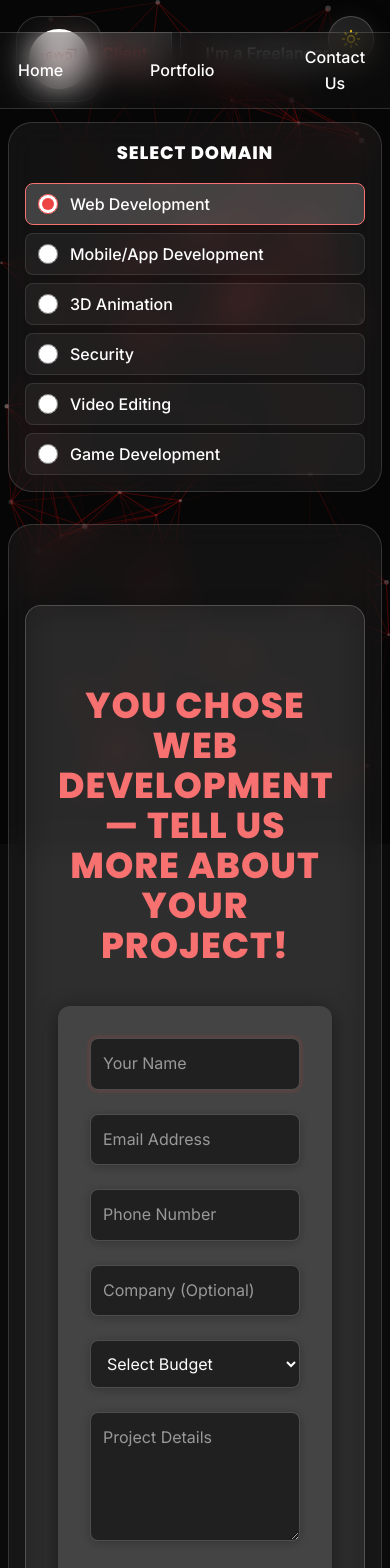
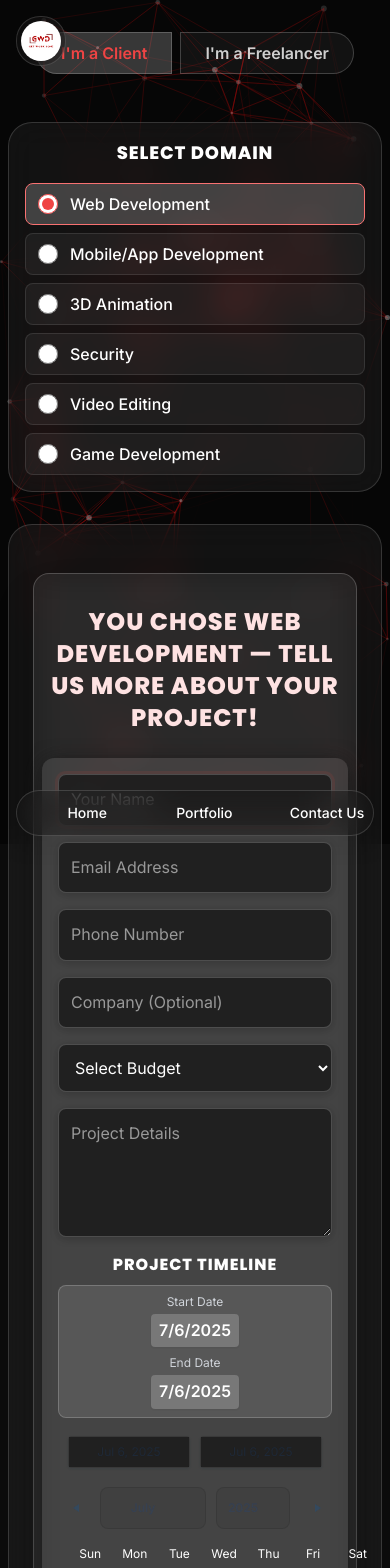
Before and after one commit to Rahmanp-dev/GWD-WEB, a Next.js app: page /services in a window 390 px wide. Shown: the top 1568 px of the page. Built offline with nearby package versions, Linux system fonts and the light colour scheme.

Commit message:
mobile responsiveness

```diff
--- a/app/layout.tsx
+++ b/app/layout.tsx
@@ -4,7 +4,7 @@ import { Toaster } from "react-hot-toast";
 import BackgroundSelector from "../components/BackgroundSelector";
 import FloatingNavbar from "../components/ui/FloatingNavbar";
 import TopLeftLogo from "../components/ui/TopRightLogo";
-import ThemeToggle from "../components/ui/ThemeToggle";
+
 import "./globals.css";
 
 const inter = Inter({ subsets: ["latin"] });
@@ -41,10 +41,10 @@ export default function RootLayout({
               // Debug background loading
               console.log('Layout: BackgroundSelector should be loading...');
 
-              // Theme management
+              // Force dark mode
               (function() {
-                const theme = localStorage.getItem('theme') || 'dark';
-                document.documentElement.classList.toggle('dark', theme === 'dark');
+                document.documentElement.classList.add('dark');
+                localStorage.setItem('theme', 'dark');
               })();
             `,
           }}
@@ -67,7 +67,7 @@ export default function RootLayout({
         <BackgroundSelector />
         <TopLeftLogo />
         <FloatingNavbar />
-        <ThemeToggle />
+
         <div className="relative z-[1]">{children}</div>
       </body>
     </html>
--- a/app/portfolio/page.tsx
+++ b/app/portfolio/page.tsx
@@ -63,38 +63,38 @@ export default function PortfolioPage() {
   }, [selectedDomain]);
 
   return (
-    <div className="flex min-h-screen w-full bg-transparent bg-dot-red/[0.2] bg-fixed bg-cover">
-      {/* Left: Grid & Filters */}
+    <div className="flex min-h-screen w-full bg-transparent bg-dot-red/[0.2] bg-fixed bg-cover flex-col md:flex-row">
+      {/* Left: Grid & Filters (Top on mobile) */}
       <div
-        className="w-2/5 p-8 flex flex-col border-r border-2 border-white/20 shadow-2xl glass-left-pane"
+        className="w-full md:w-2/5 p-4 md:p-8 flex flex-col border-b md:border-b-0 md:border-r border-2 border-white/20 shadow-2xl glass-left-pane"
         style={{ background: "rgba(30,30,40,0.35)", backdropFilter: "blur(28px)" }}
       >
-        <div className="flex items-center justify-center mb-8">
-          <h1 className="text-3xl font-bold uppercase tracking-wide text-red-500 drop-shadow-glow">Portfolio</h1>
+        <div className="flex items-center justify-center mb-6 md:mb-8">
+          <h1 className="text-2xl md:text-3xl font-bold uppercase tracking-wide text-red-500 drop-shadow-glow">Portfolio</h1>
         </div>
-        <div className="flex flex-wrap gap-2 mb-8 justify-center overflow-x-auto">
+        <div className="flex flex-wrap gap-2 mb-6 md:mb-8 justify-center overflow-x-auto">
           {DOMAIN_TABS.map((tab) => (
             <button
               key={tab.value}
               onClick={() => setSelectedDomain(tab.value)}
-              className={`px-4 py-1.5 rounded-full font-semibold text-sm shadow transition-all duration-150 border
+              className={`px-4 py-1.5 rounded-full font-semibold text-xs md:text-sm shadow transition-all duration-150 border
                 ${selectedDomain === tab.value
                   ? "bg-red-600 text-white border-red-600 drop-shadow-glow"
                   : "bg-white/10 text-gray-200 border-white/20 hover:bg-red-500/70 hover:text-white hover:border-red-500/70"}
               `}
-              style={{ minWidth: '90px' }}
+              style={{ minWidth: '80px' }}
             >
               {tab.label}
             </button>
           ))}
         </div>
         <div
-          className="grid grid-cols-2 md:grid-cols-2 gap-4 flex-1 overflow-y-auto min-h-0 min-w-0"
+          className="grid grid-cols-2 gap-3 md:grid-cols-2 flex-1 overflow-y-auto min-h-0 min-w-0"
         >
           {projects.map((project) => (
             <div
               key={project.id}
-              className={`relative rounded-2xl cursor-pointer group transition-all duration-200 border border-white/20 shadow-xl hover:scale-105 hover:shadow-red-500/40 hover:border-red-500/80 ${selectedProject?.id === project.id ? "ring-2 ring-red-500" : ""} h-64 min-h-0 min-w-0 flex flex-col justify-between`}
+              className={`relative rounded-2xl cursor-pointer group transition-all duration-200 border border-white/20 shadow-xl hover:scale-105 hover:shadow-red-500/40 hover:border-red-500/80 ${selectedProject?.id === project.id ? "ring-2 ring-red-500" : ""} h-40 md:h-64 min-h-0 min-w-0 flex flex-col justify-between`}
               style={{ background: "#18181c" }}
               onClick={() => setSelectedProject(project)}
             >
@@ -109,17 +109,17 @@ export default function PortfolioPage() {
               ) : (
                 <div className="w-full h-2/3 flex items-center justify-center bg-white/5 text-gray-400 rounded-2xl">No Media</div>
               )}
-              <div className="absolute bottom-0 left-0 right-0 bg-black/60 text-white text-center text-sm font-bold rounded-b-2xl py-2">
+              <div className="absolute bottom-0 left-0 right-0 bg-black/60 text-white text-center text-xs md:text-sm font-bold rounded-b-2xl py-2">
                 {project.title}
               </div>
             </div>
           ))}
         </div>
       </div>
-      {/* Right: Detail Pane */}
-      <div className="w-3/5 p-10 flex flex-col items-center justify-center bg-transparent relative">
+      {/* Right: Detail Pane (Bottom on mobile) */}
+      <div className="w-full md:w-3/5 p-4 md:p-10 flex flex-col items-center justify-center bg-transparent relative">
         {selectedProject ? (
-          <div className="w-full max-w-3xl p-8 rounded-3xl border border-white/30 shadow-2xl relative glass-detail-pane" style={{background: "rgba(30,30,40,0.45)", backdropFilter: "blur(32px)"}}>
+          <div className="w-full max-w-3xl p-4 md:p-8 rounded-3xl border border-white/30 shadow-2xl relative glass-detail-pane" style={{background: "rgba(30,30,40,0.45)", backdropFilter: "blur(32px)"}}>
             {/* Carousel */}
             {(selectedProject?.mediaUrls || []).length > 0 ? (
               <Swiper
@@ -127,34 +127,34 @@ export default function PortfolioPage() {
                 navigation
                 thumbs={thumbsSwiper && thumbsSwiper.el ? { swiper: thumbsSwiper } : undefined}
                 className="rounded-2xl mb-4 shadow-lg w-full"
-                style={{ background: "rgba(255,255,255,0.13)", backdropFilter: "blur(12px)", maxHeight: "500px" }}
+                style={{ background: "rgba(255,255,255,0.13)", backdropFilter: "blur(12px)", maxHeight: "300px", minHeight: "180px" }}
               >
                 {(selectedProject?.mediaUrls || []).map((url, idx) => (
                   <SwiperSlide key={idx}>
                     {isValidMediaUrl(url) && isVideo(url) && !videoErrorCarousel[idx] ? (
                       <video
                         src={url}
-                        className="w-full h-80 object-cover rounded-2xl"
+                        className="w-full h-40 md:h-80 object-cover rounded-2xl"
                         muted
                         controls
                         onError={() => setVideoErrorCarousel(errs => ({ ...errs, [idx]: true }))}
                       />
                     ) : isValidMediaUrl(url) && isImage(url) ? (
-                      <img src={url} className="w-full h-80 object-cover rounded-2xl" alt="media" />
+                      <img src={url} className="w-full h-40 md:h-80 object-cover rounded-2xl" alt="media" />
                     ) : (
-                      <div className="w-full h-80 flex items-center justify-center bg-white/10 text-gray-400 rounded-2xl mb-4">No Media</div>
+                      <div className="w-full h-40 md:h-80 flex items-center justify-center bg-white/10 text-gray-400 rounded-2xl mb-4">No Media</div>
                     )}
                   </SwiperSlide>
                 ))}
               </Swiper>
             ) : (
-              <div className="w-full h-80 flex items-center justify-center bg-white/10 text-gray-400 rounded-2xl mb-4">No Media</div>
+              <div className="w-full h-40 md:h-80 flex items-center justify-center bg-white/10 text-gray-400 rounded-2xl mb-4">No Media</div>
             )}
             {/* Media Gallery Row */}
             {(selectedProject?.mediaUrls || []).length > 1 && (
-              <div className="flex flex-row gap-3 justify-center items-center mt-6 mb-6">
+              <div className="flex flex-row gap-2 md:gap-3 justify-center items-center mt-4 md:mt-6 mb-4 md:mb-6 overflow-x-auto">
                 {(selectedProject?.mediaUrls || []).map((url, idx) => (
-                  <div key={idx} className="rounded-lg overflow-hidden border border-white/20 bg-black/30 w-20 h-14 flex items-center justify-center">
+                  <div key={idx} className="rounded-lg overflow-hidden border border-white/20 bg-black/30 w-14 h-10 md:w-20 md:h-14 flex items-center justify-center">
                     {isValidMediaUrl(url) && isVideo(url) ? (
                       <video src={url} className="w-full h-full object-cover bg-black/60" muted playsInline preload="metadata" controls={false} />
                     ) : isValidMediaUrl(url) && isImage(url) ? (
@@ -167,7 +167,7 @@ export default function PortfolioPage() {
               </div>
             )}
             {/* Details */}
-            <h2 className="text-2xl text-white font-bold mb-1">{selectedProject.title}</h2>
+            <h2 className="text-lg md:text-2xl text-white font-bold mb-1">{selectedProject.title}</h2>
             <div className="prose prose-invert max-w-none mb-2">
               <ReactMarkdown>
                 {stripHtmlTags(selectedProject.descriptionMarkdown)}
@@ -175,7 +175,7 @@ export default function PortfolioPage() {
             </div>
           </div>
         ) : (
-          <div className="text-gray-400 text-xl">Select a project to view details.</div>
+          <div className="text-gray-400 text-lg md:text-xl">Select a project to view details.</div>
         )}
       </div>
       <style jsx global>{`
--- a/components/HomeClient.tsx
+++ b/components/HomeClient.tsx
@@ -36,7 +36,7 @@ export default function HomeClient() {
     <main>
       <HeroWheel onSelect={handleServiceSelect} />
 
-      <div className="container mx-auto px-4">
+      <div className="container mx-auto px-2 md:px-4">
         {service && selectedService && (
           <motion.div
             initial={{ opacity: 0, y: 50 }}
@@ -57,7 +57,9 @@ export default function HomeClient() {
         transition={{ duration: 0.5 }}
         viewport={{ once: true }}
       >
-        <PortfolioCarousel />
+        <div className="container mx-auto px-2 md:px-4">
+          <PortfolioCarousel />
+        </div>
       </motion.div>
 
       <motion.div
@@ -66,7 +68,9 @@ export default function HomeClient() {
         transition={{ duration: 0.5 }}
         viewport={{ once: true }}
       >
-        <PartnersCarousel />
+        <div className="container mx-auto px-2 md:px-4">
+          <PartnersCarousel />
+        </div>
       </motion.div>
 
       <div className="container mx-auto px-4">
--- a/components/PartnersCarousel.tsx
+++ b/components/PartnersCarousel.tsx
@@ -31,8 +31,13 @@ const PartnersCarousel = () => {
         </p>
         <Swiper
           modules={[Autoplay]}
-          spaceBetween={50}
-          slidesPerView={5}
+          spaceBetween={16}
+          slidesPerView={3}
+          breakpoints={{
+            480: { slidesPerView: 4, spaceBetween: 20 },
+            768: { slidesPerView: 5, spaceBetween: 32 },
+            1024: { slidesPerView: 6, spaceBetween: 50 },
+          }}
           loop={true}
           autoplay={{
             delay: 2500,
@@ -44,7 +49,7 @@ const PartnersCarousel = () => {
               key={index}
               className="flex items-center justify-center"
             >
-              <div className="relative h-20 w-40 grayscale opacity-60 hover:grayscale-0 hover:opacity-100 transition-all duration-300">
+              <div className="relative h-12 w-24 md:h-20 md:w-40 md:grayscale md:opacity-60 hover:grayscale-0 hover:opacity-100 transition-all duration-300 mx-2">
                 <Image
                   src={partner.src}
                   alt={partner.alt}
--- a/components/PortfolioCarousel.tsx
+++ b/components/PortfolioCarousel.tsx
@@ -39,7 +39,7 @@ const PortfolioCarousel = () => {
       aria-label="Featured Projects Carousel"
     >
       <div className="container mx-auto px-4">
-        <h2 className="text-3xl font-bold text-center text-red-600 dark:text-red-400 mb-4">
+        <h2 className="text-3xl font-bold text-center text-red-100 dark:text-red-100 mb-4">
           OUR PORTFOLIO
         </h2>
         <p className="text-center text-gray-800 dark:text-gray-200 mb-12">
@@ -52,7 +52,7 @@ const PortfolioCarousel = () => {
           spaceBetween={30}
           slidesPerView={1}
           breakpoints={{
-            640: { slidesPerView: 1 },
+            480: { slidesPerView: 1 },
             768: { slidesPerView: 2 },
             1024: { slidesPerView: 3 },
           }}
@@ -69,7 +69,7 @@ const PortfolioCarousel = () => {
                 className="flex justify-center"
               >
                 <div className="max-w-md w-full bg-white/70 dark:bg-white/10 rounded-3xl shadow-xl border border-white/30 dark:border-white/20 glass-panel overflow-hidden flex flex-col items-center mx-auto relative">
-                  <span className="absolute top-3 left-3 px-3 py-1 rounded-full text-xs font-bold bg-gradient-to-r from-blue-400 to-purple-400 text-white shadow-md z-10">
+                  <span className="absolute top-2 left-2 px-2 py-1 rounded-full text-xs font-bold bg-gradient-to-r from-blue-400 to-purple-400 text-white shadow-md z-10">
                     {item.domain
                       ?.replace("3d", "3D Animation")
                       .replace("web", "Web")
@@ -90,8 +90,8 @@ const PortfolioCarousel = () => {
                       <img
                         src={media}
                         alt={item.title + " preview"}
-                        className="w-full h-64 object-cover rounded-t-3xl"
-                        style={{ maxHeight: "16rem" }}
+                        className="w-full h-40 md:h-64 object-cover rounded-t-3xl"
+                        style={{ maxHeight: "16rem", objectFit: 'cover' }}
                       />
                     ) : (
                       <div className="w-full h-64 bg-gray-200 rounded-t-3xl flex items-center justify-center" role="img" aria-label="No media available" />
@@ -99,8 +99,8 @@ const PortfolioCarousel = () => {
                   ) : (
                     <div className="w-full h-64 bg-gray-200 rounded-t-3xl flex items-center justify-center" role="img" aria-label="No media available" />
                   )}
-                  <div className="p-6 w-full">
-                    <h3 className="text-xl font-bold mb-2 text-gray-900 dark:text-white text-center">
+                  <div className="p-4 md:p-6 w-full">
+                    <h3 className="text-lg md:text-xl font-bold mb-2 text-gray-900 dark:text-white text-center">
                       {item.title}
                     </h3>
                     <div className="flex flex-wrap gap-2 mb-3 justify-center">
--- a/components/ServiceForm.tsx
+++ b/components/ServiceForm.tsx
@@ -214,10 +214,10 @@ const ServiceForm = ({
   return (
     <section
       id="service-form"
-      className="py-20 bg-white/10 dark:bg-white/5 backdrop-blur-lg rounded-2xl border border-white/20 dark:border-white/20 shadow-2xl my-16"
+      className="py-8 md:py-20 bg-white/10 dark:bg-white/5 backdrop-blur-lg rounded-2xl border border-white/20 dark:border-white/20 shadow-2xl my-8 md:my-16 mx-2"
     >
-      <div className="max-w-4xl mx-auto px-8">
-        <h2 className="text-4xl font-bold text-center mb-10 text-red-600 dark:text-red-400">
+      <div className="max-w-2xl md:max-w-4xl mx-auto px-2 md:px-8">
+        <h2 className="text-2xl md:text-4xl font-bold text-center mb-6 md:mb-10 text-red-100 dark:text-red-100">
           {isFreelancer ? (
             "Freelancer Onboarding"
           ) : (
@@ -237,7 +237,7 @@ const ServiceForm = ({
           {!isFreelancer && !shutter && (
             <form
               onSubmit={handleSubmit}
-              className="grid grid-cols-1 md:grid-cols-2 gap-6 bg-white/60 dark:bg-white/10 rounded-xl p-8 shadow-lg relative animate-fade-in"
+              className="grid grid-cols-1 md:grid-cols-2 gap-4 md:gap-6 bg-white/60 dark:bg-white/10 rounded-xl p-4 md:p-8 shadow-lg relative animate-fade-in"
             >
               <input
                 ref={firstInputRef}
@@ -292,10 +292,10 @@ const ServiceForm = ({
                 rows={4}
               />
               <div className="md:col-span-2">
-                <h3 className="text-lg font-semibold mb-2 text-center text-black dark:text-white">
+                <h3 className="text-base md:text-lg font-semibold mb-2 text-center text-black dark:text-white">
                   Project Timeline
                 </h3>
-                <div className="flex flex-col md:flex-row md:items-center gap-4 bg-white/10 dark:bg-white/10 p-4 rounded-lg border border-white/20 dark:border-white/20">
+                <div className="flex flex-col md:flex-row md:items-center gap-2 md:gap-4 bg-white/10 dark:bg-white/10 p-2 md:p-4 rounded-lg border border-white/20 dark:border-white/20">
                   <div className="flex-1 flex flex-col items-center">
                     <span className="text-xs text-gray-600 dark:text-gray-300 mb-1">
                       Start Date
@@ -325,7 +325,7 @@ const ServiceForm = ({
               </div>
               <div className="md:col-span-2 flex flex-col items-end mt-4">
                 {!isFreelancerControlled && (
-                  <label className="mb-2 flex items-center gap-2 text-sm font-medium text-black dark:text-white">
+                  <label className="mb-2 flex items-center gap-2 text-xs md:text-sm font-medium text-black dark:text-white">
                     Want to work with GWD?
                     <input
                       type="checkbox"
@@ -337,7 +337,7 @@ const ServiceForm = ({
                 )}
                 <button
                   type="submit"
-                  className="mt-2 px-8 py-3 bg-gradient-to-r from-red-500 to-pink-500 text-white font-bold rounded-lg shadow-lg hover:scale-105 transition-transform"
+                  className="mt-2 px-6 py-3 bg-gradient-to-r from-red-500 to-pink-500 text-white font-bold rounded-lg shadow-lg hover:scale-105 transition-transform w-full md:w-auto text-base md:text-lg"
                   style={{ alignSelf: "flex-end" }}
                   disabled={isSubmitting}
                 >
@@ -349,7 +349,7 @@ const ServiceForm = ({
           {isFreelancer && !shutter && (
             <form
               onSubmit={handleSubmit}
-              className="grid grid-cols-1 md:grid-cols-2 gap-6 bg-white/60 dark:bg-white/10 rounded-xl p-8 shadow-lg relative animate-fade-in-freelancer"
+              className="grid grid-cols-1 md:grid-cols-2 gap-4 md:gap-6 bg-white/60 dark:bg-white/10 rounded-xl p-4 md:p-8 shadow-lg relative animate-fade-in-freelancer"
             >
               <div>
                 <label className="block font-semibold mb-2 text-black dark:text-white">
@@ -521,7 +521,7 @@ const ServiceForm = ({
               </div>
               <div className="md:col-span-2 flex flex-col items-end mt-4">
                 {!isFreelancerControlled && (
-                  <label className="mb-2 flex items-center gap-2 text-sm font-medium text-black dark:text-white">
+                  <label className="mb-2 flex items-center gap-2 text-xs md:text-sm font-medium text-black dark:text-white">
                     Are you a freelancer?
                     <input
                       type="checkbox"
@@ -533,7 +533,7 @@ const ServiceForm = ({
                 )}
                 <button
                   type="submit"
-                  className="mt-2 px-8 py-3 bg-gradient-to-r from-red-500 to-pink-500 text-white font-bold rounded-lg shadow-lg hover:scale-105 transition-transform"
+                  className="mt-2 px-6 py-3 bg-gradient-to-r from-red-500 to-pink-500 text-white font-bold rounded-lg shadow-lg hover:scale-105 transition-transform w-full md:w-auto text-base md:text-lg"
                   style={{ alignSelf: "flex-end" }}
                   disabled={isSubmitting}
                 >
--- a/components/ui/FloatingNavbar.tsx
+++ b/components/ui/FloatingNavbar.tsx
@@ -43,19 +43,19 @@ const NavItem = ({ item }: { item: (typeof navItems)[0] }) => (
 
 const navTabs = [
   { name: "Home", href: "/" },
-
   { name: "Portfolio", href: "/portfolio" },
   { name: "Contact Us", href: "#contact" },
 ];
 
 const FloatingNavbar = () => {
-  const [activeHash, setActiveHash] = useState("#about");
+  const [activeHash, setActiveHash] = useState("");
   const router = useRouter();
-  const pathname = typeof window !== "undefined" ? window.location.pathname : "/";
+  const rawPathname = usePathname();
+  const pathname = typeof rawPathname === 'string' ? rawPathname : '/';
 
   useEffect(() => {
     const onHashChange = () => {
-      setActiveHash(window.location.hash || "#about");
+      setActiveHash(window.location.hash || "");
     };
     window.addEventListener("hashchange", onHashChange);
     onHashChange();
@@ -78,26 +78,62 @@ const FloatingNavbar = () => {
   };
 
   return (
-    <nav className="fixed top-8 left-0 right-0 z-[100] flex justify-center">
-      <div className="glass-panel flex items-center gap-1 px-2 py-1 z-[101] border border-white/10 bg-black/40 backdrop-blur-xl">
+    <>
+      {/* Mobile Bottom Navbar */}
+      <nav className="fixed bottom-0 left-0 right-0 z-[100] flex justify-center md:hidden px-2 pb-2">
+        <div className="glass-panel flex items-center gap-1 px-2 py-1 z-[101] border border-white/10 bg-black/40 backdrop-blur-xl w-full max-w-md rounded-2xl overflow-x-auto scrollbar-hide shadow-md mx-2">
           {navTabs.map((tab) => {
-          const isActive = activeHash === tab.href;
+            let isActive = false;
+            if (tab.href.startsWith("#")) {
+              isActive = activeHash === tab.href;
+            } else if (tab.href === "/") {
+              isActive = pathname === "/";
+            } else {
+              isActive = pathname.startsWith(tab.href);
+            }
             return (
               <a
                 key={tab.name}
                 href={tab.href}
-              className={`navbar-tab group relative transition-colors duration-200${isActive ? " active" : ""}`}
+                className={`navbar-tab group relative transition-colors duration-200 whitespace-nowrap text-sm px-3 py-2${isActive ? " active" : ""}`}
                 aria-current={isActive ? "page" : undefined}
-              style={{ minWidth: 120, textAlign: "center", margin: "0 0.25rem" }}
+                style={{ minWidth: 100, textAlign: "center", margin: "0 0.15rem" }}
                 onClick={tab.name === "Services" ? handleTabClick(tab) : undefined}
               >
                 {tab.name}
-              <span className="absolute left-1/2 -translate-x-1/2 bottom-1 h-[3px] w-0 group-hover:w-3/5 bg-gradient-to-r from-red-400 to-red-600 rounded transition-all duration-300" />
               </a>
             );
           })}
         </div>
       </nav>
+      {/* Desktop Top Navbar */}
+      <nav className="hidden md:flex fixed top-4 left-0 right-0 z-[100] justify-center px-4">
+        <div className="glass-panel flex items-center gap-0 px-2 py-1 z-[101] border border-white/10 bg-black/40 backdrop-blur-xl rounded-2xl overflow-hidden shadow-lg">
+          {navTabs.map((tab) => {
+            let isActive = false;
+            if (tab.href.startsWith("#")) {
+              isActive = activeHash === tab.href;
+            } else if (tab.href === "/") {
+              isActive = pathname === "/";
+            } else {
+              isActive = pathname.startsWith(tab.href);
+            }
+            return (
+              <a
+                key={tab.name}
+                href={tab.href}
+                className={`navbar-tab group relative transition-colors duration-200 whitespace-nowrap text-sm px-4 py-2${isActive ? " active" : ""}`}
+                aria-current={isActive ? "page" : undefined}
+                style={{ minWidth: 80, textAlign: "center" }}
+                onClick={tab.name === "Services" ? handleTabClick(tab) : undefined}
+              >
+                {tab.name}
+              </a>
+            );
+          })}
+        </div>
+      </nav>
+    </>
   );
 };
 
--- a/components/ui/TopRightLogo.tsx
+++ b/components/ui/TopRightLogo.tsx
@@ -16,14 +16,14 @@ const TopLeftLogo = () => {
         <motion.div
           whileHover={{ scale: 1.1, rotate: -5 }}
           whileTap={{ scale: 0.95 }}
-          className="p-3 glass-panel"
+          className="p-1 md:p-3 glass-panel shadow-md"
         >
           <Image
             src="/logo.png"
             alt="GWD Global Logo"
-            width={60}
-            height={60}
-            className="rounded-full"
+            width={56}
+            height={56}
+            className="rounded-full w-10 h-10 md:w-14 md:h-14"
           />
         </motion.div>
       </Link>
```
Lines whose indentation alone changed are shown as unchanged.
